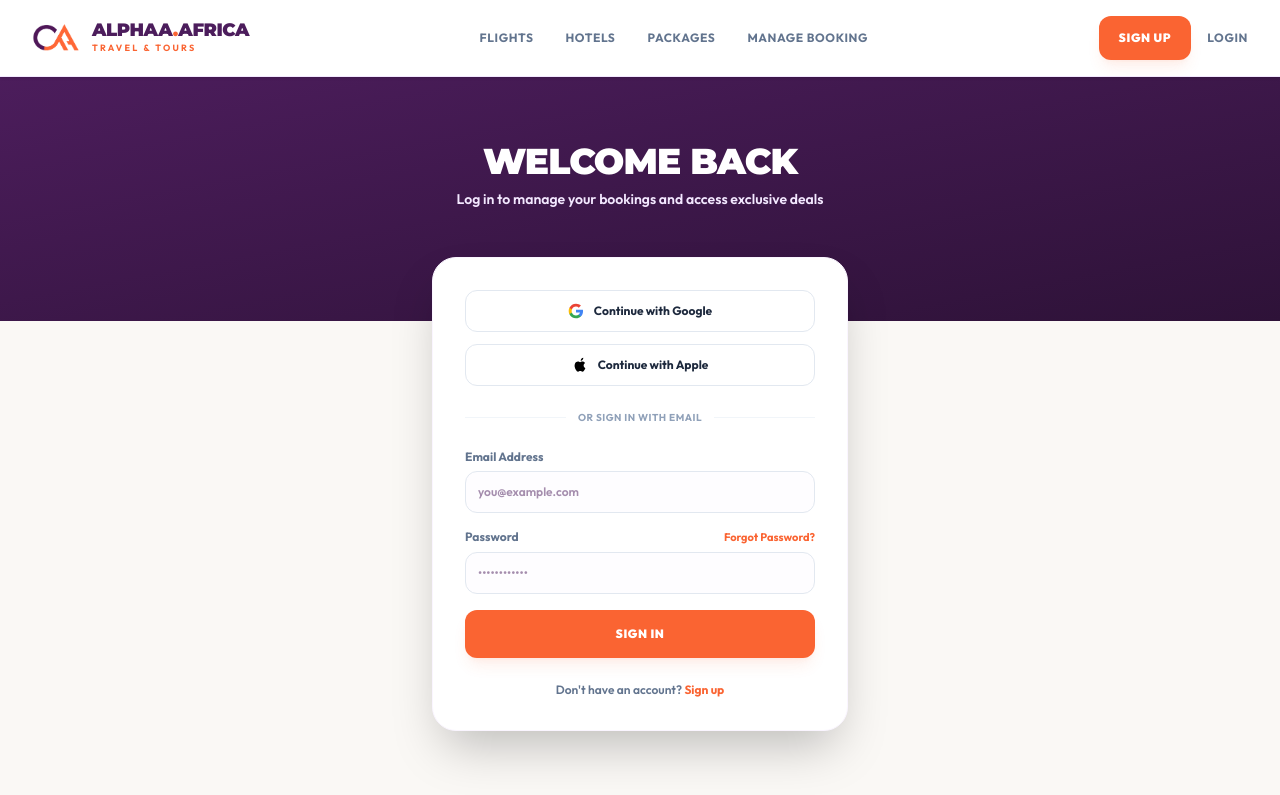
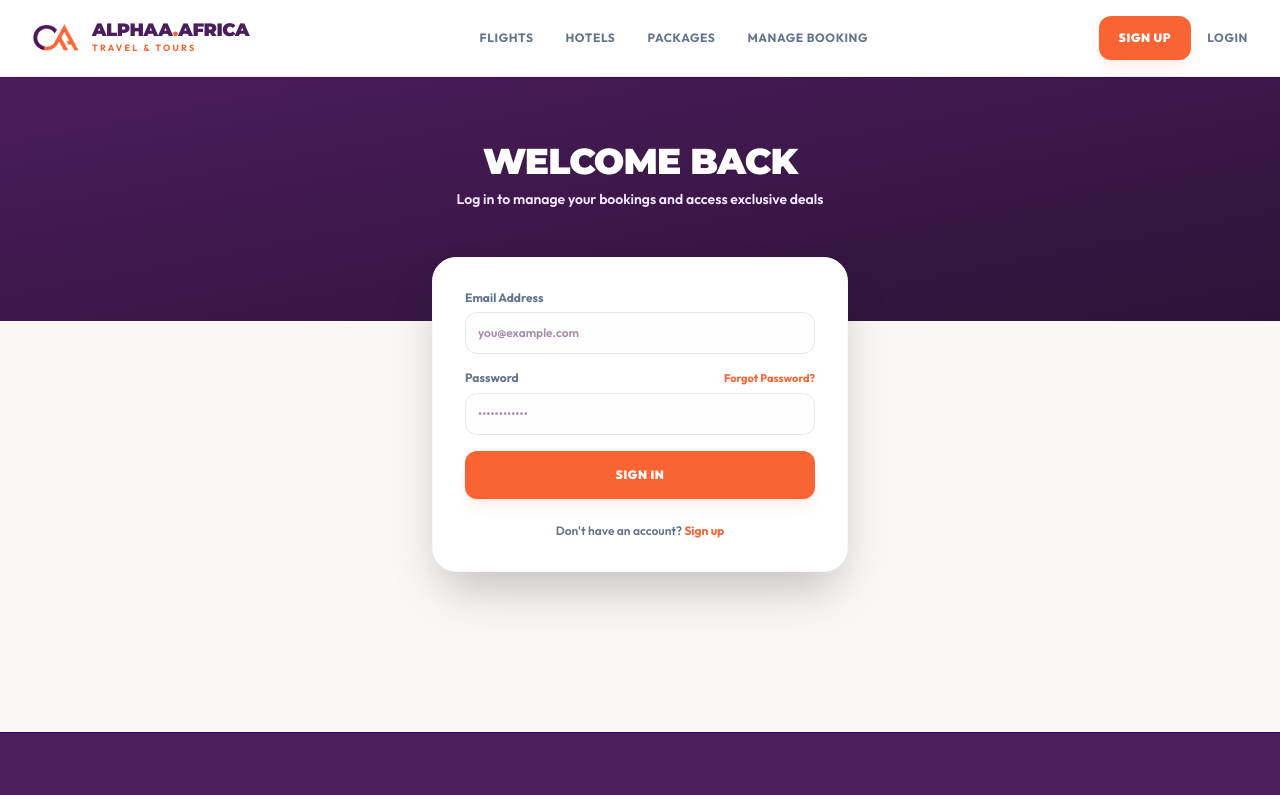
Before and after one commit to lumberjack001/alphaa-africa, a Next.js app: page /login in a window 1280 px wide. Shown: the top 795 px of the page. Built offline with nearby package versions, Linux system fonts and the light colour scheme.

Commit message:
remove sign in with google and apple buttons

```diff
--- a/src/app/login/page.tsx
+++ b/src/app/login/page.tsx
@@ -147,7 +147,7 @@ export default function LoginPage() {
     <div className="bg-[#FAF8F5] text-slate-800 antialiased min-h-screen flex flex-col justify-between selection:bg-[#FA6432] selection:text-white">
 
       <Navbar
-        onSwitchTab={() => {}}
+        onSwitchTab={() => { }}
         onReset={() => router.push('/')}
         activeTab=""
       />
@@ -175,7 +175,7 @@ export default function LoginPage() {
             {view === 'login' && (
               <>
                 {/* Third-Party Authentication buttons */}
-                <div className="space-y-3">
+                {/* <div className="space-y-3">
                   <button
                     type="button"
                     onClick={() => handleOAuth('Google')}
@@ -202,12 +202,12 @@ export default function LoginPage() {
                   </button>
                 </div>
 
-                {/* Divider */}
+                {/* Divider
                 <div className="flex items-center my-6">
                   <div className="flex-grow border-t border-slate-100"></div>
-                  <span className="text-[10px] text-slate-400 font-bold uppercase tracking-wider mx-3">or sign in with email</span>
+                  <span className="text-[10px] text-slate-400 font-bold uppercase tracking-wider mx-3">sign in with email</span>
                   <div className="flex-grow border-t border-slate-100"></div>
-                </div>
+                </div> */}
 
                 {/* Login Form */}
                 <form onSubmit={handleLogin} className="space-y-4">
@@ -358,7 +358,7 @@ export default function LoginPage() {
 
       </main>
 
-      <Footer onSwitchTab={() => {}} triggerToast={triggerToast} />
+      <Footer onSwitchTab={() => { }} triggerToast={triggerToast} />
 
       <Toast message={toastMessage} visible={toastVisible} />
 
```
